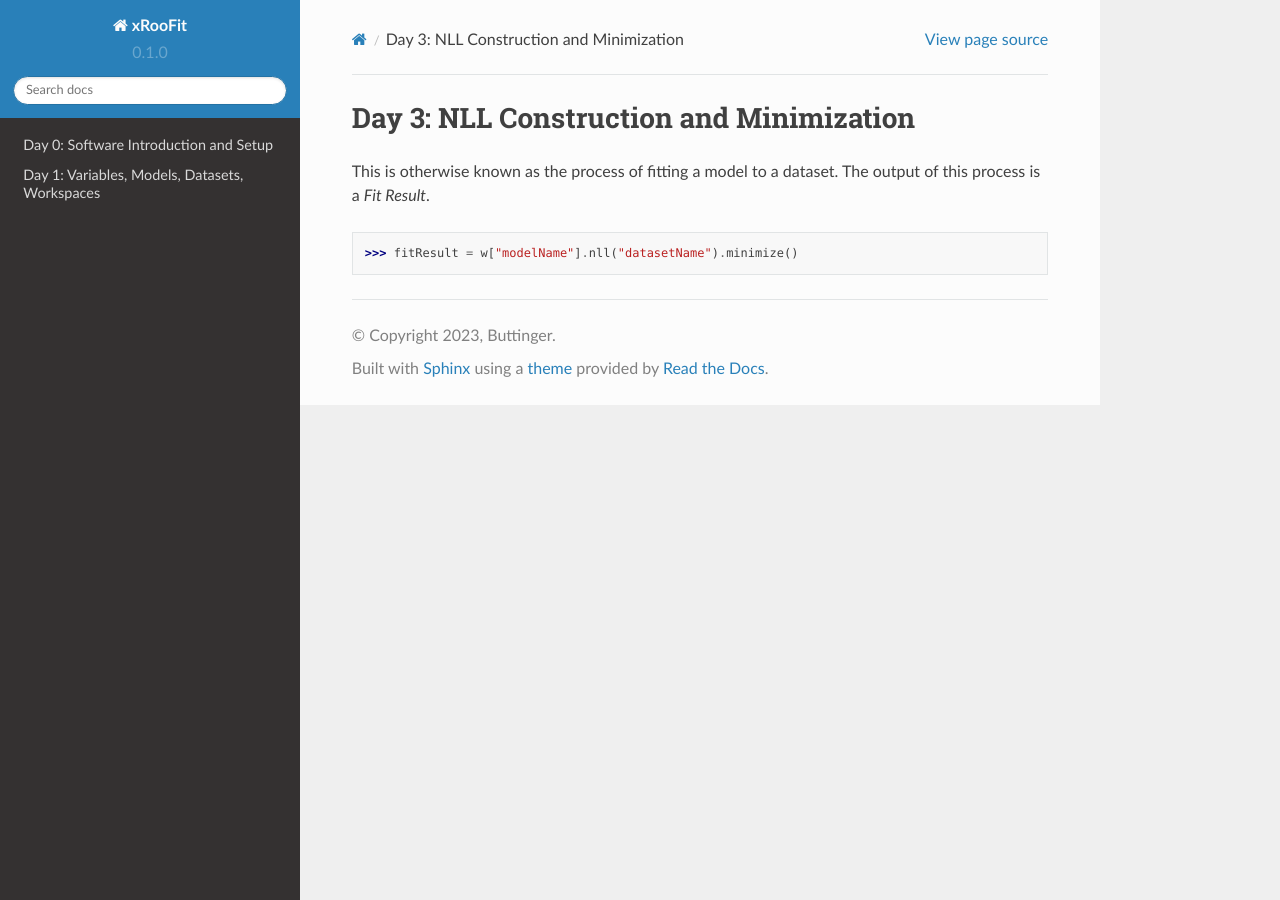
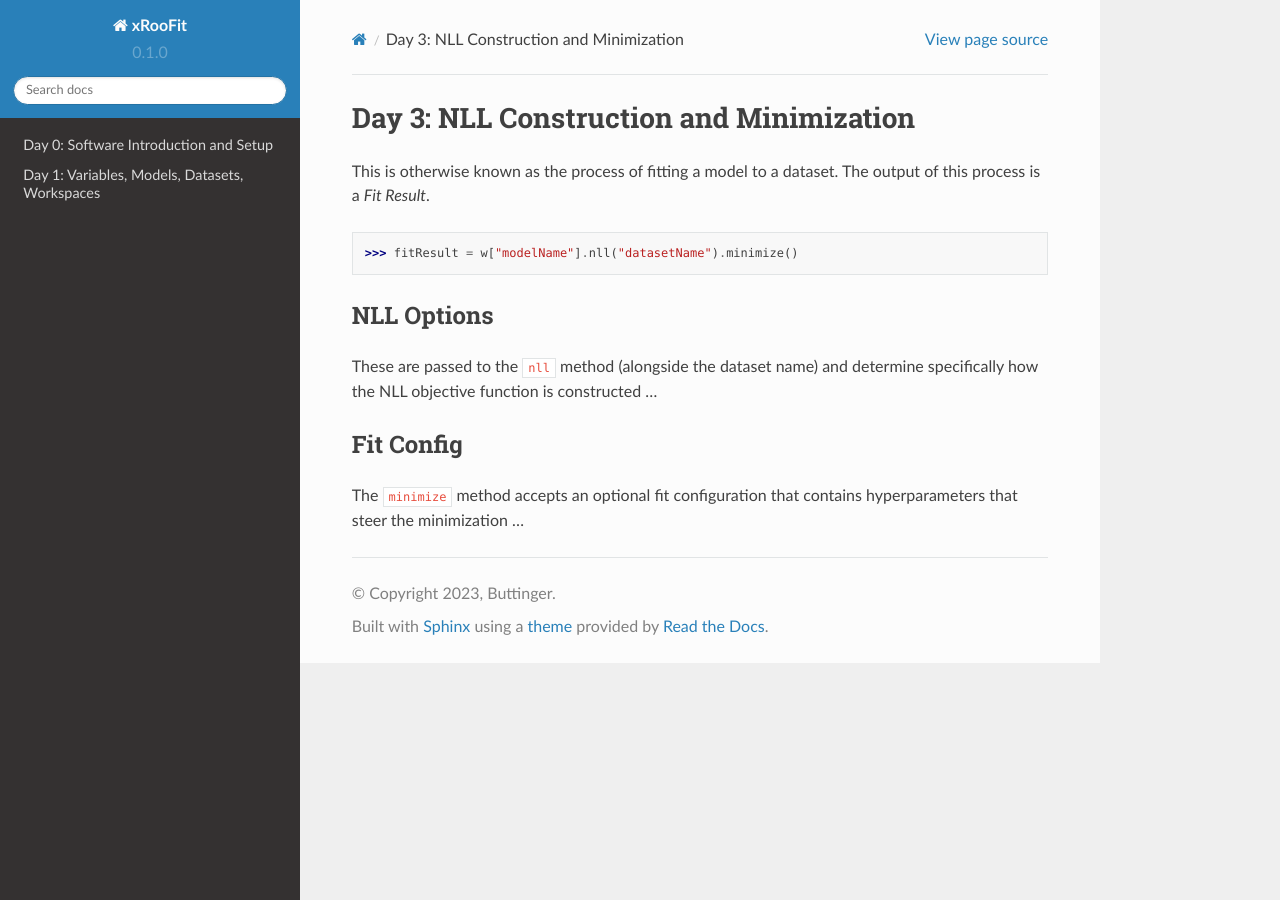
Before and after one commit to will-cern/xroofit-readthedocs, a Sphinx documentation site: the page built from docs/source/fitting.rst, in a window 1280 px wide. Built offline with Sphinx 7.4.7 and the Read the Docs theme 2.0.0, drawn with Linux system fonts in a browser that asks for light colours.

Commit message:
Update fitting.rst

```diff
--- a/docs/source/fitting.rst
+++ b/docs/source/fitting.rst
@@ -4,3 +4,11 @@ Day 3: NLL Construction and Minimization
 This is otherwise known as the process of fitting a model to a dataset. The output of this process is a `Fit Result`.
 
 >>> fitResult = w["modelName"].nll("datasetName").minimize()
+
+NLL Options
+------------
+These are passed to the ``nll`` method (alongside the dataset name) and determine specifically how the NLL objective function is constructed ...
+
+Fit Config
+------------
+The ``minimize`` method accepts an optional fit configuration that contains hyperparameters that steer the minimization ...
```
